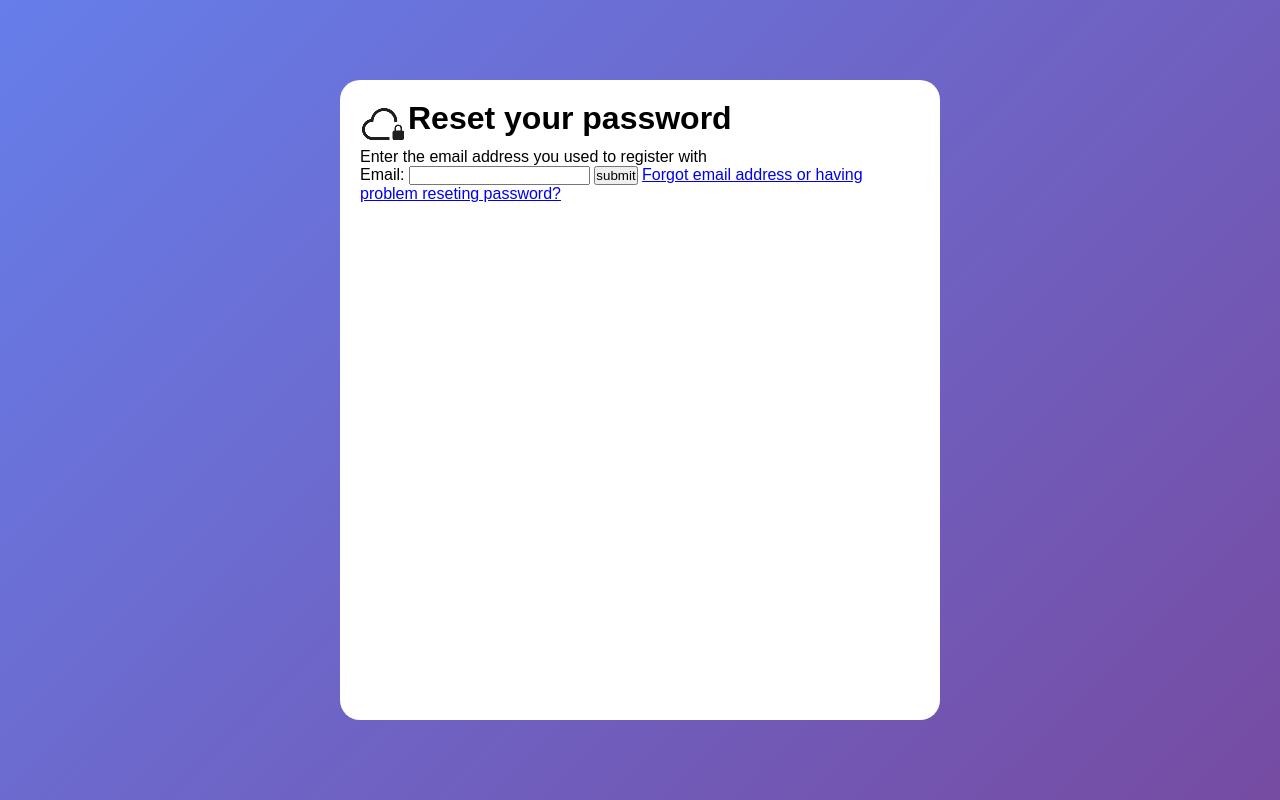
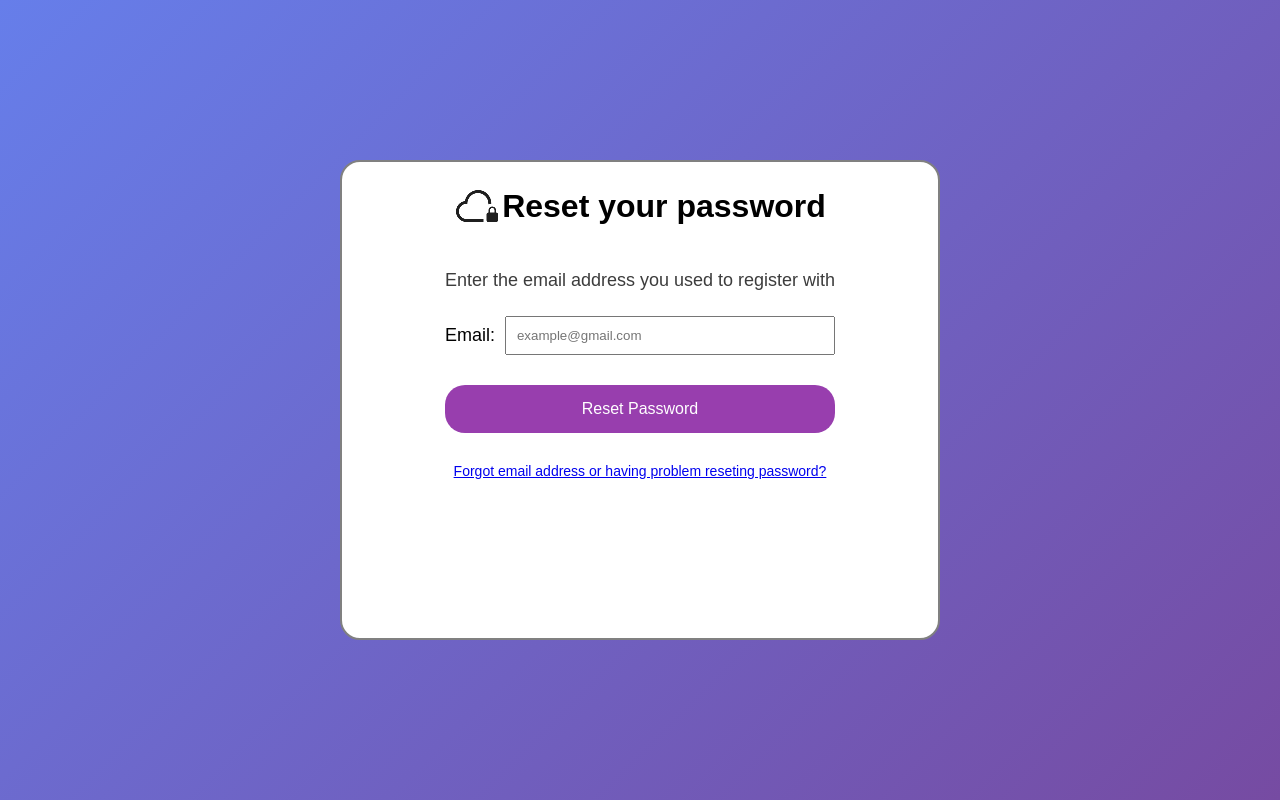
Before and after one commit to Joonas770/FullStackSoftware, a plain HTML site: page frontend/forgot.html in a window 1280 px wide. Drawn offline with Linux system fonts and the light colour scheme.

Commit message:
forgot pagen päivittely mm. css

```diff
--- a/frontend/forgot.html
+++ b/frontend/forgot.html
@@ -10,18 +10,20 @@
 <body>
     <div class="main">
         <form class="content">
-            <div class="title-content">
-                <img src="img/cloudlock.png" alt="reset password">
-                <h1 class="title">Reset your password</h1>
+            <div class="container">
+                <div class="title-content">
+                    <img src="img/cloudlock.png" alt="reset password">
+                    <h1 class="title">Reset your password</h1>
+                </div>
+                <p class="enter-text">Enter the email address you used to register with</p>
+                <div class="email-box">
+                    <label class="email-text" for="email">Email:</label>
+                    <input class="input-email" type="text" id="email" name="email" placeholder="example@gmail.com">
+                </div>
+                <input class="submit-button" type="submit" value="Reset Password">
+                <a class="problem" href="#">Forgot email address or having problem reseting password?</a>
             </div>
-            <p>Enter the email address you used to register with</p>
-            <label for="email">Email:</label>
-            <input type="text" id="email" name="email">
-            <input type="submit" value="submit">
-            <a href="#">Forgot email address or having problem reseting password?</a>
-
         </form>
-
     </div>
 </body>
 </html>
--- a/frontend/styles/forgot.css
+++ b/frontend/styles/forgot.css
@@ -1,20 +1,75 @@
 
+/* Keskittää koko valkoisen laatikon keskelle */
 .main {
-    max-height: 100vh;
+    min-height: 100vh;
     display: flex;
     justify-content: center;
+    align-items: center;
 }
 
+
 .content {
+    display: flex;
+    flex-direction: column;
+    align-items: center;
     width: 600px;
     background-color: white;
-    height: 80vh;
+    height: 60vh;
     padding: 20px 20px;
     border-radius: 20px;
-    border-color: grey 2px solid;
+    border: grey 2px solid;
 }
 
+.container {
+    display: flex;
+    flex-direction: column;
+    align-items: center;
+    max-width: 400px;
+}
 .title-content {
     display: flex;
-    justify-content: row;
+    flex-direction: row;
+    align-items: center;
+    margin-bottom: 20px;
 }
+
+.enter-text {
+    padding: 20px 0px;
+    color: rgb(60, 60, 60);
+    font-size: 18px;
+}
+
+.email-text {
+   display: block;
+   text-align: center;
+   font-size: 18px;
+}
+
+.email-box {
+    display: flex;
+    flex-direction: row;
+    align-items: center;
+    gap: 10px;
+    margin-top: 5px;
+    min-width: 100%;
+}
+
+.input-email {
+    padding: 10px;
+    width: 90%;
+}
+.submit-button {
+    display: block;
+    font-size: 16px;
+    padding: 15px 20px;
+    margin-top: 30px;
+    border-radius: 20px;
+    border: none;
+    background-color: rgb(152, 62, 174);
+    color: white;
+    min-width: 100%;
+}
+.problem {
+    font-size: 14px;
+    margin-top: 30px;
+}
--- a/frontend/styles/global.css
+++ b/frontend/styles/global.css
@@ -4,9 +4,9 @@
     padding: 0px;
     margin: 0px;
 }
+
 body {
     min-height: 100vh;
-    padding: 10vh 20px;
     background: linear-gradient(135deg, #667eea 0%, #764ba2 100%);;
 }
 
--- a/frontend/styles/index.css
+++ b/frontend/styles/index.css
@@ -7,8 +7,8 @@
     -webkit-backdrop-filter: blur(10px);
     backdrop-filter: blur(10px);
     border: solid 1px rgba(0, 0, 0, 0.8);
-    border-radius: 30px;
-    height: 90vh;
+    border-radius: 25px;
+    height: 100vh;
     max-width: 1200px;
 }
 
```
